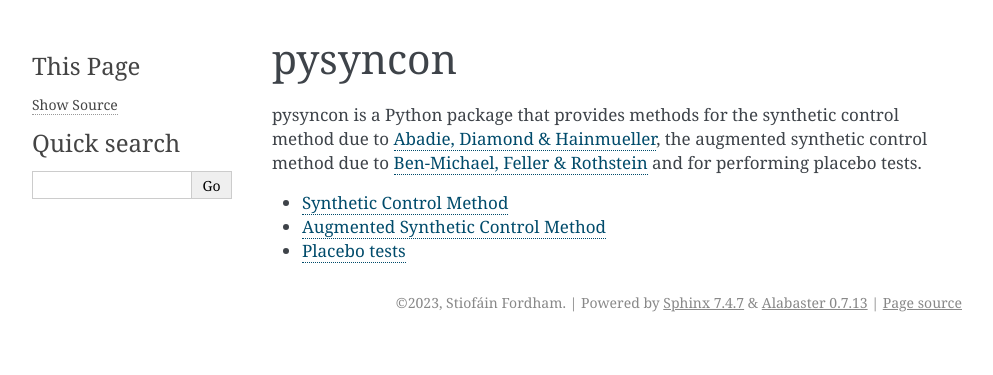
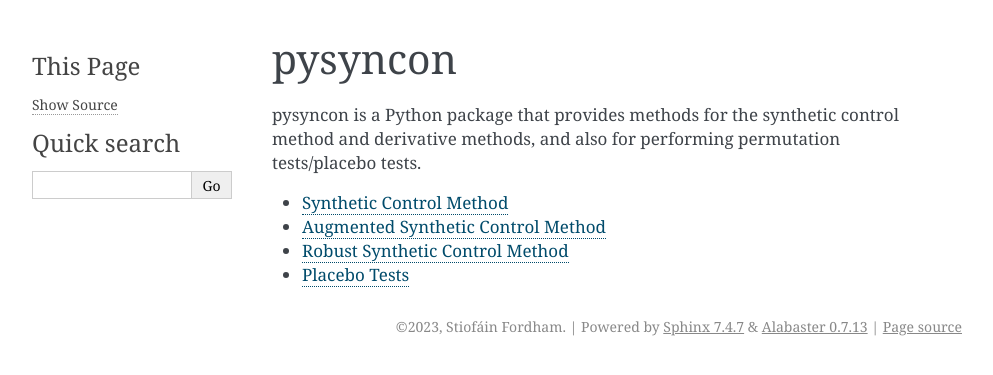
Before and after one commit to sdfordham/pysyncon, a Sphinx documentation site: the page built from doc/source/index.rst, in a window 1280 px wide. Shown: the top 375 px of the page, without its empty margins (148-1141 px from the left). Built offline with Sphinx 7.4.7, drawn with Linux system fonts in a browser that asks for light colours.

Commit message:
Add docs for robust scm

```diff
--- a/doc/source/index.rst
+++ b/doc/source/index.rst
@@ -2,14 +2,13 @@
 ========
 
 pysyncon is a Python package that provides methods for the synthetic control
-method due to `Abadie, Diamond & Hainmueller <http://dx.doi.org/10.1198/jasa.2009.ap08746>`_,
-the augmented synthetic control method due to
-`Ben-Michael, Feller & Rothstein <http://doi.org/10.3386/w28885>`_ and for
-performing placebo tests.
+method and derivative methods, and also for performing permutation tests/placebo
+tests.
 
 .. toctree::
    :maxdepth: 1
 
    Synthetic Control Method <synth>
    Augmented Synthetic Control Method <augsynth>
-   Placebo tests <placebo>
+   Robust Synthetic Control Method <robust>
+   Placebo Tests <placebo>
```
Also changed, not shown: doc/source/robust.rst (added, +22 -0 lines).
